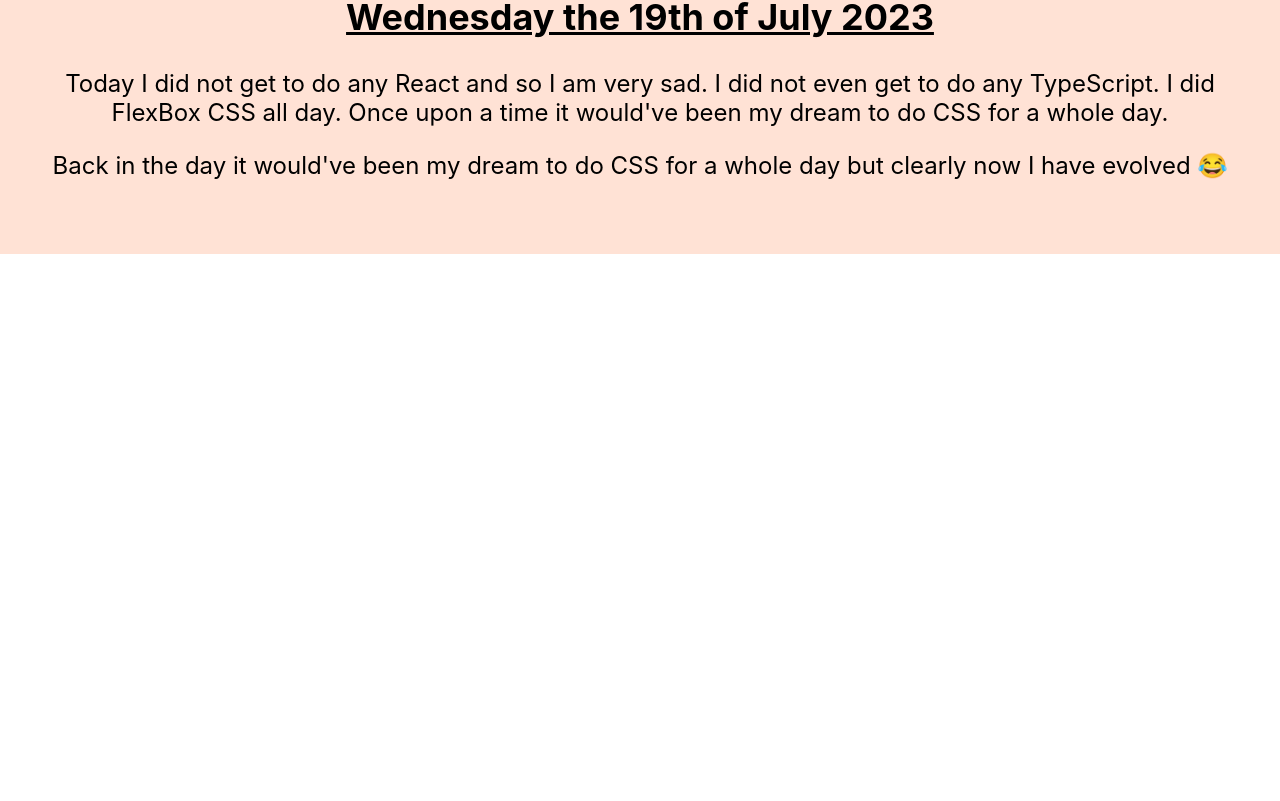
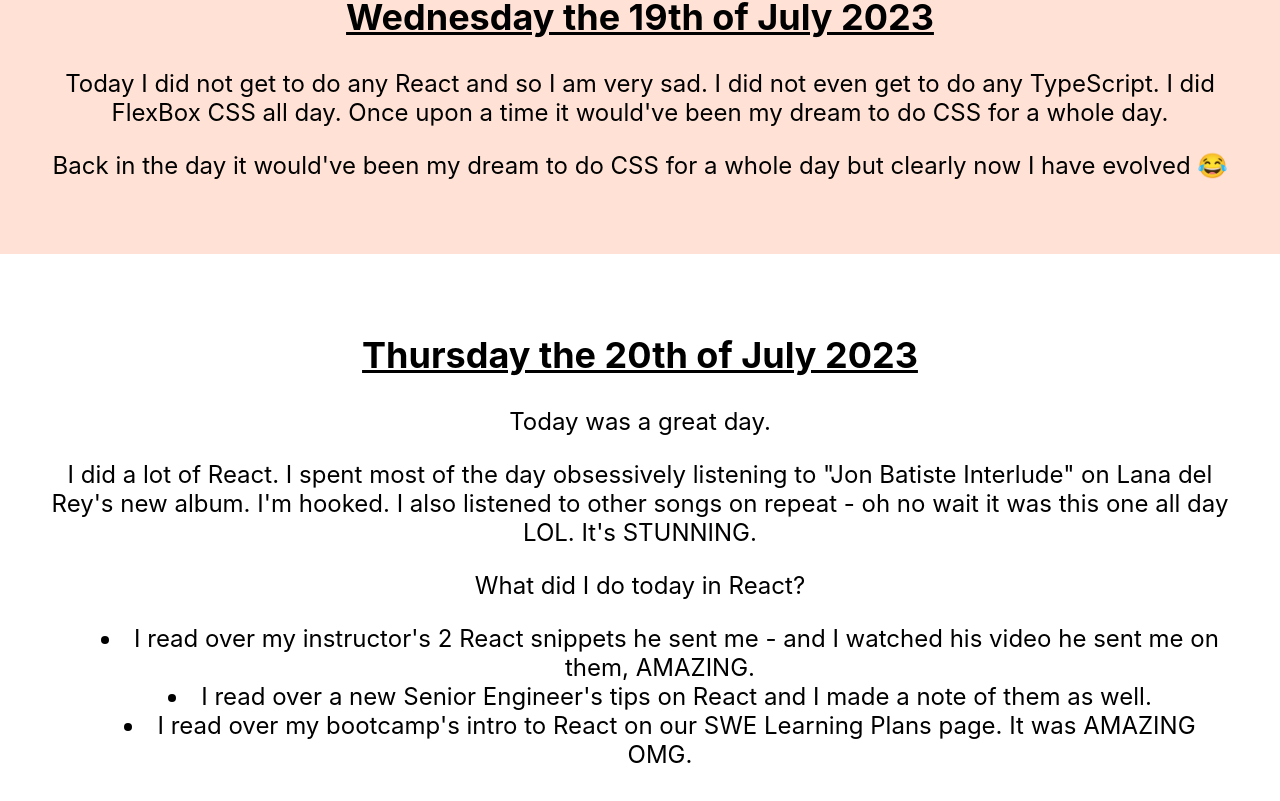
Before and after one commit to susannaarwen/react-app, a React (Create React App) app: page / in a window 1280 px wide. Shown: the part 6308-7109 px from the top of the page. Before the commit the page ends 6562 px from the top, so only its background shows below. Built offline with nearby package versions, Linux system fonts and the light colour scheme.

Commit message:
fix errors

```diff
--- a/src/App.js
+++ b/src/App.js
@@ -7,7 +7,7 @@
 import Day4 from './components/Day4';
 import Day5 from './components/Day5';
 import Day6 from './components/Day6';
-
+import Day7 from './components/Day7';
 
 
 
@@ -35,6 +35,8 @@
 
       <Day6 />
 
+      <Day7 />
+
       </body>
 
     </div>
--- a/src/components/Day7.js
+++ b/src/components/Day7.js
@@ -14,3 +14,5 @@
 
     )
 };
+
+export default Day7;
```
